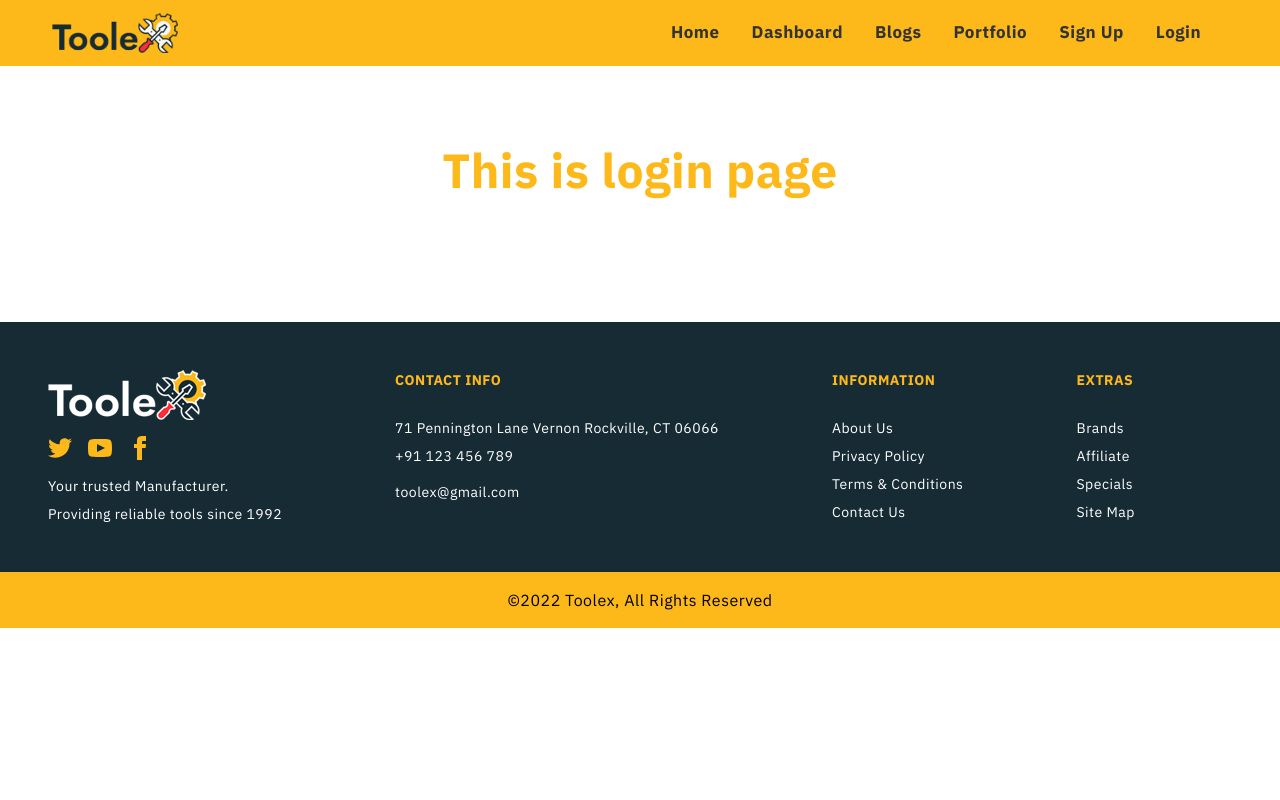
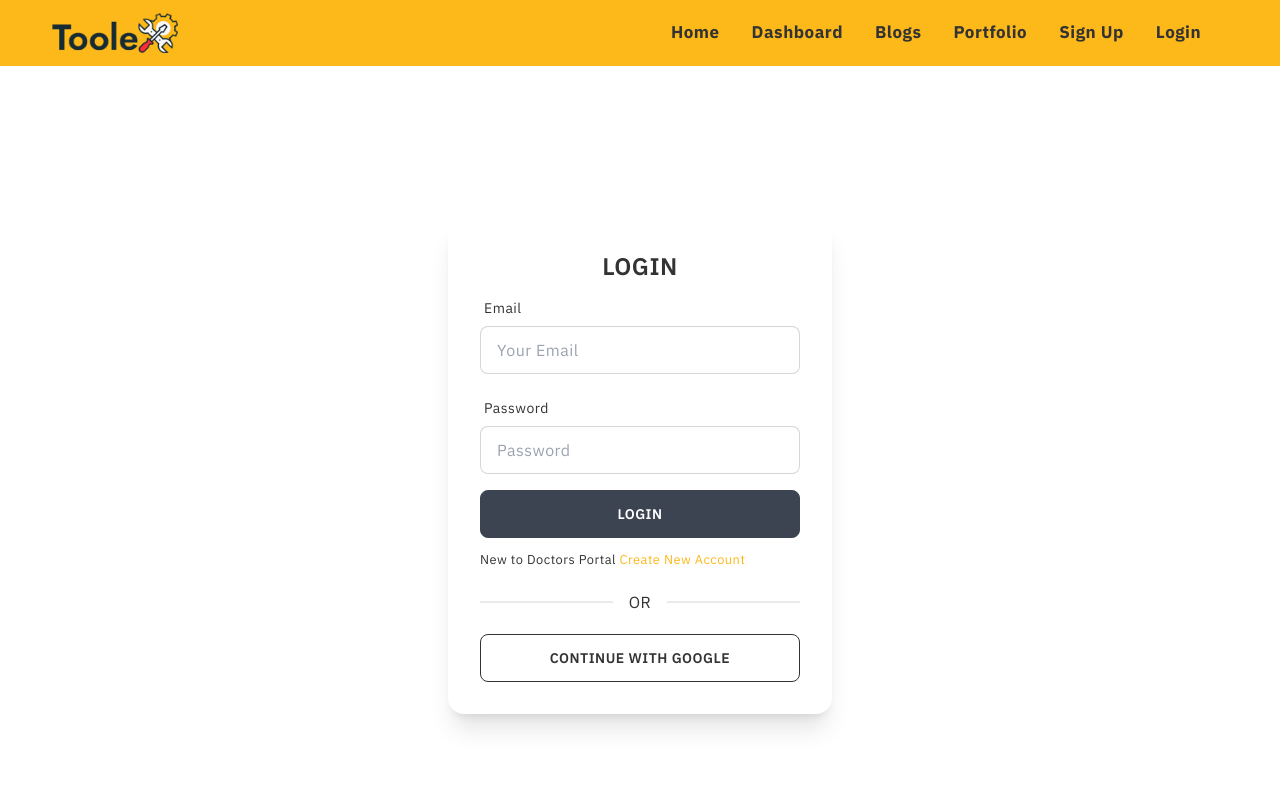
Before and after one commit to nasim8382/toolex-client, a React (Create React App) app: page /login in a window 1280 px wide. Shown: the top 800 px of the page. Built offline with nearby package versions, Linux system fonts and the light colour scheme; no server answers.

Commit message:
sign in functionality added

```diff
--- a/src/Pages/Login/Login.js
+++ b/src/Pages/Login/Login.js
@@ -1,11 +1,164 @@
-import React from 'react';
+import React, { useEffect } from "react";
+import {
+  useSignInWithEmailAndPassword,
+  useSignInWithGoogle,
+} from "react-firebase-hooks/auth";
+import auth from "../../firebase.init";
+import { useForm } from "react-hook-form";
+import { Link, useLocation, useNavigate } from "react-router-dom";
+import Loading from "../Shared/Loading";
+// import useToken from "../../hooks/useToken";
 
 const Login = () => {
-    return (
-        <div>
-            <h1 className='text-5xl text-center mt-20 font-bold text-secondary'>This is login page</h1>
+  const [ signInWithGoogle, gUser, gLoading, gError ] = useSignInWithGoogle(auth);
+  const { register, formState: { errors }, handleSubmit } = useForm();
+
+  const [
+      signInWithEmailAndPassword,
+      user,
+      loading,
+      error] =
+    useSignInWithEmailAndPassword(auth);
+
+//   const [token] = useToken(user || gUser);
+
+  let signInError;
+  const navigate = useNavigate();
+  const location = useLocation();
+  let from = location.state?.from?.pathname || "/";
+
+  /* useEffect(() => {
+    if (token) {
+      navigate(from, { replace: true });
+    }
+  }, [token, from, navigate]); */
+
+  useEffect(() => {
+    if (user || gUser) {
+      navigate(from, { replace: true });
+    }
+  }, [user, gUser, from, navigate]);
+
+  if (loading || gLoading) {
+    return <Loading></Loading>;
+  }
+
+  if (error || gError) {
+    signInError = (
+      <p className="text-red-500 mb-2">
+        <small>{error?.message || gError?.message}</small>
+      </p>
+    );
+  }
+
+  const onSubmit = (data) => {
+    signInWithEmailAndPassword(data.email, data.password);
+  };
+
+  return (
+    <div>
+      <div className="flex justify-center items-center h-screen">
+        <div className="card w-96 bg-base-100 shadow-xl">
+          <div className="card-body">
+            <h2 className="text-center uppercase text-2xl font-semibold">
+              Login
+            </h2>
+
+            <form onSubmit={handleSubmit(onSubmit)}>
+              <div className="form-control w-full max-w-xs">
+                <label className="label">
+                  <span className="label-text">Email</span>
+                </label>
+                <input
+                  type="email"
+                  placeholder="Your Email"
+                  className="input input-bordered w-full max-w-xs"
+                  {...register("email", {
+                    required: {
+                      value: true,
+                      message: "Email is Required",
+                    },
+                    pattern: {
+                      value: /[a-z0-9]+@[a-z]+\.[a-z]{2,3}/,
+                      message: "Provide a valid Email",
+                    },
+                  })}
+                />
+                <label className="label">
+                  {errors.email?.type === "required" && (
+                    <span className="label-text-alt text-red-500">
+                      {errors.email.message}
+                    </span>
+                  )}
+                  {errors.email?.type === "pattern" && (
+                    <span className="label-text-alt text-red-500">
+                      {errors.email.message}
+                    </span>
+                  )}
+                </label>
+              </div>
+
+              <div className="form-control w-full max-w-xs">
+                <label className="label">
+                  <span className="label-text">Password</span>
+                </label>
+                <input
+                  type="password"
+                  placeholder="Password"
+                  className="input input-bordered w-full max-w-xs"
+                  {...register("password", {
+                    required: {
+                      value: true,
+                      message: "Password is Required",
+                    },
+                    minLength: {
+                      value: 6,
+                      message: "Must be 6 characters or longer",
+                    },
+                  })}
+                />
+                <label className="label">
+                  {errors.password?.type === "required" && (
+                    <span className="label-text-alt text-red-500">
+                      {errors.password.message}
+                    </span>
+                  )}
+                  {errors.password?.type === "minLength" && (
+                    <span className="label-text-alt text-red-500">
+                      {errors.password.message}
+                    </span>
+                  )}
+                </label>
+              </div>
+
+              {signInError}
+              <input
+                className="btn w-full max-w-xs text-white"
+                type="submit"
+                value="Login"
+              />
+            </form>
+
+            <p>
+              <small>
+                New to Doctors Portal{" "}
+                <Link className="text-secondary" to="/signup">
+                  Create New Account
+                </Link>
+              </small>
+            </p>
+            <div className="divider">OR</div>
+            <button
+              onClick={() => signInWithGoogle()}
+              className="btn btn-outline "
+            >
+              Continue With Google
+            </button>
+          </div>
         </div>
-    );
+      </div>
+    </div>
+  );
 };
 
 export default Login;
--- a/src/Pages/Login/SignUp.js
+++ b/src/Pages/Login/SignUp.js
@@ -40,7 +40,7 @@
     if (user || gUser) {
       navigate(from, { replace: true });
     }
-  }, [user, from, navigate]);
+  }, [user, gUser, from, navigate]);
 
   /* if (loading || gLoading || updating) {
     return <Loading></Loading>;
```
